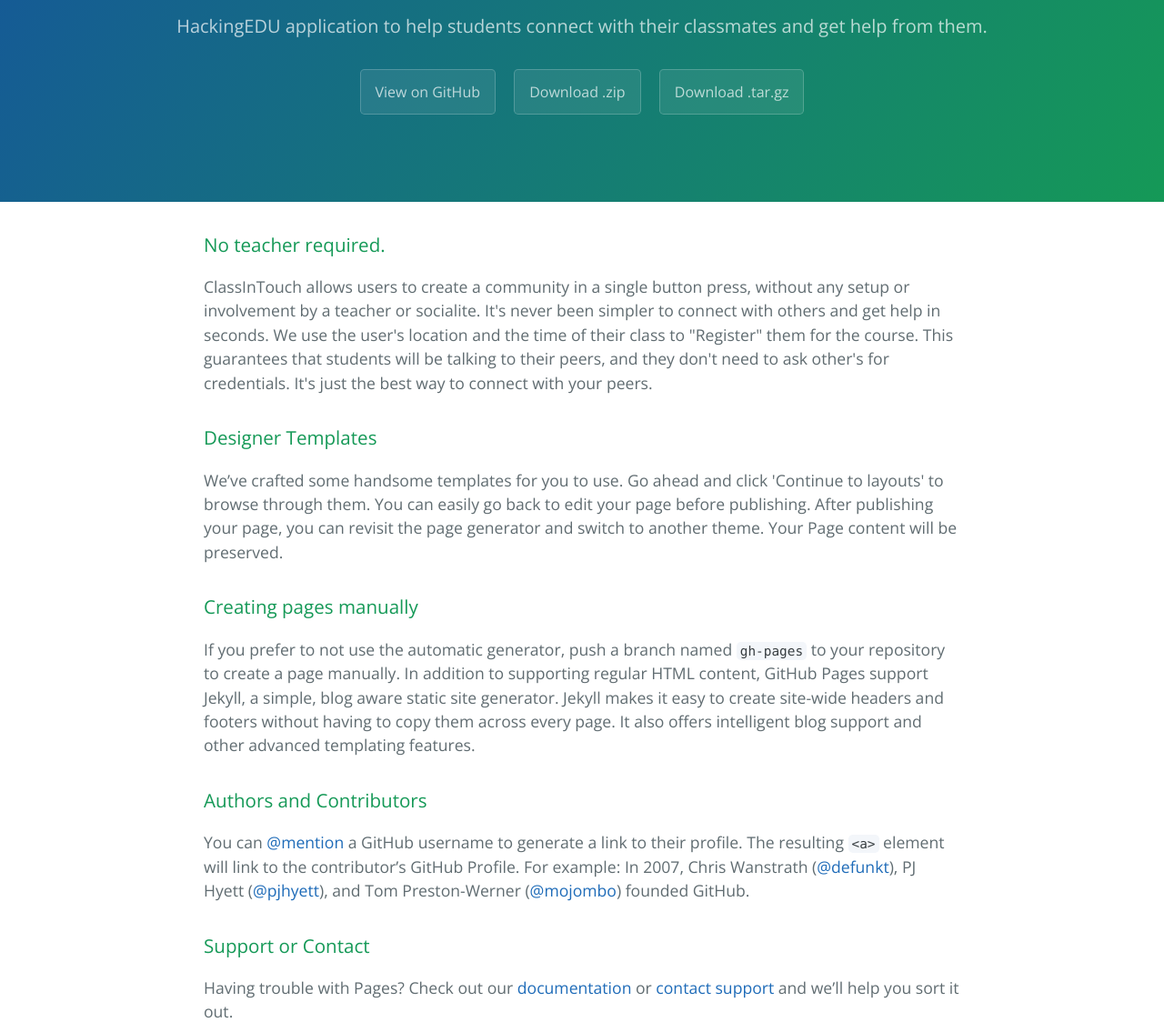
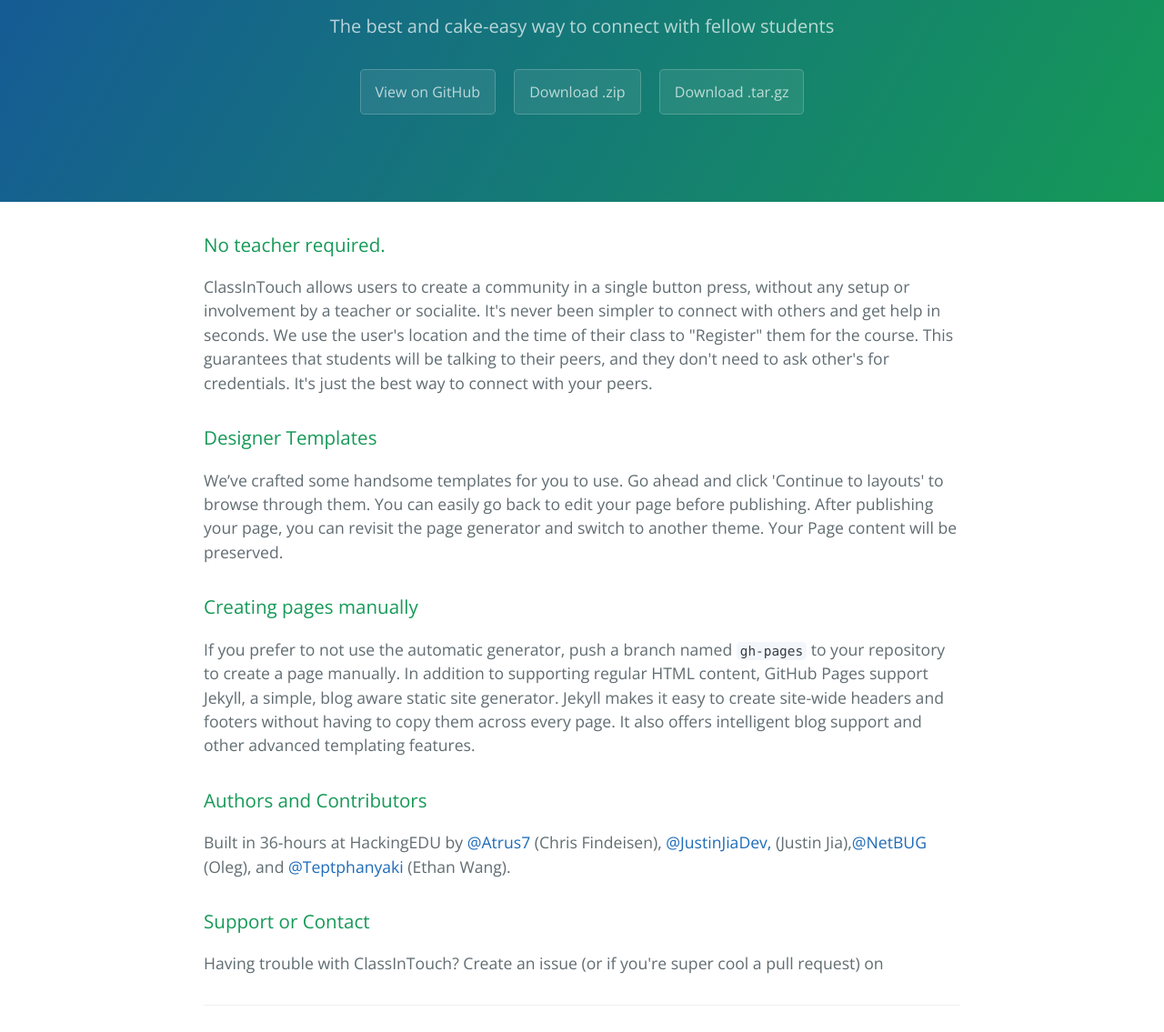
Before and after one commit to NetBUG/classintouch, a plain HTML site: page index.html in a window 1280 px wide. Shown: the part 161-1296 px from the top of the page at 91% size. Drawn offline with nearby package versions, Linux system fonts and the light colour scheme.

Commit message:
Contact info and help section done

```diff
--- a/index.html
+++ b/index.html
@@ -12,7 +12,7 @@
   <body>
     <section class="page-header">
       <h1 class="project-name">ClassInTouch</h1>
-      <h2 class="project-tagline">HackingEDU application to help students connect with their classmates and get help from them.</h2>
+      <h2 class="project-tagline">The best and cake-easy way to connect with fellow students</h2>
       <a href="https://github.com/NetBUG/classintouch" class="btn">View on GitHub</a>
       <a href="https://github.com/NetBUG/classintouch/zipball/master" class="btn">Download .zip</a>
       <a href="https://github.com/NetBUG/classintouch/tarball/master" class="btn">Download .tar.gz</a>
@@ -37,12 +37,12 @@
 <h3>
 <a id="authors-and-contributors" class="anchor" href="#authors-and-contributors" aria-hidden="true"><span class="octicon octicon-link"></span></a>Authors and Contributors</h3>
 
-<p>You can <a href="https://github.com/blog/821" class="user-mention">@mention</a> a GitHub username to generate a link to their profile. The resulting <code>&lt;a&gt;</code> element will link to the contributor’s GitHub Profile. For example: In 2007, Chris Wanstrath (<a href="https://github.com/defunkt" class="user-mention">@defunkt</a>), PJ Hyett (<a href="https://github.com/pjhyett" class="user-mention">@pjhyett</a>), and Tom Preston-Werner (<a href="https://github.com/mojombo" class="user-mention">@mojombo</a>) founded GitHub.</p>
+<p>Built in 36-hours at HackingEDU by <a href="https://github.com/Atrus7" class="user-mention">@Atrus7</a> (Chris Findeisen), <a href="https://github.com/JustinJiaDev" class="user-mention">@JustinJiaDev,</a> (Justin Jia),<a href="https://github.com/NetBUG" class="user-mention">@NetBUG</a> (Oleg), and <a href="https://github.com/Teptphanyaki" class="user-mention">@Teptphanyaki</a> (Ethan Wang).</p>
 
 <h3>
 <a id="support-or-contact" class="anchor" href="#support-or-contact" aria-hidden="true"><span class="octicon octicon-link"></span></a>Support or Contact</h3>
 
-<p>Having trouble with Pages? Check out our <a href="https://help.github.com/pages">documentation</a> or <a href="https://github.com/contact">contact support</a> and we’ll help you sort it out.</p>
+<p>Having trouble with ClassInTouch? Create an issue (or if you're super cool a pull request) on <a href="https://github.com/NetBUG/classintouch"></a></p>
 
       <footer class="site-footer">
         <span class="site-footer-owner"><a href="https://github.com/NetBUG/classintouch">Classintouch</a> is maintained by <a href="https://github.com/NetBUG">NetBUG</a>.</span>
```
